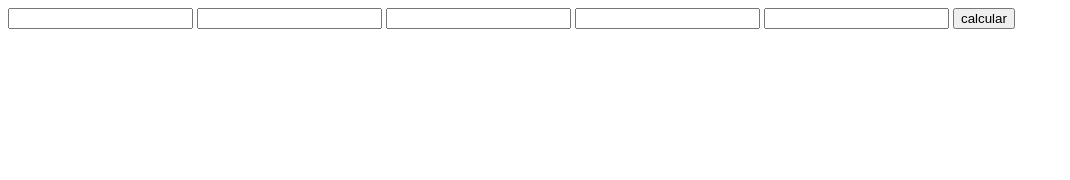
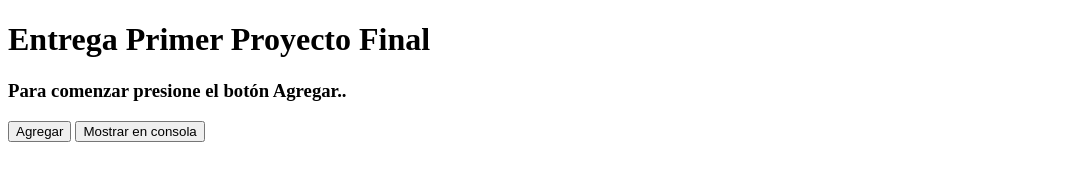
Before and after one commit to Facundo-1995/ProyecyoJS, a plain HTML site: page index.html in a window 1280 px wide. Shown: the whole page, without its empty margins (0-1070 px from the left). Drawn offline with Linux system fonts and the light colour scheme.

Commit message:
Proyecto Final reentrega

```diff
--- a/index.html
+++ b/index.html
@@ -1,5 +1,6 @@
 <!DOCTYPE html>
 <html lang="en">
+
 <head>
     <meta charset="UTF-8">
     <meta http-equiv="X-UA-Compatible" content="IE=edge">
@@ -8,20 +9,26 @@
 
     <script src="./js/miarchivo.js"></script>
 </head>
+
 <body>
+    <H1>Entrega Primer Proyecto Final</H1>
 
-    <input type="number" name="" id="texto1">
-    <input type="number" name="" id="texto2">
-    <input type="number" name="" id="texto3">
-    <input type="number" name="" id="texto4">
-    <input type="number" name="" id="texto5">
+    <h3>Para comenzar presione el botón Agregar..</h3>
 
-    <button id="boton" onclick="calcular()">
-        calcular
+    <!-- <input type="text" name="" id="texto1"> -->
+
+
+    <button id="boton" onclick="agregar()">
+        Agregar
+    </button>
+
+    <button id="boton" onclick="mostrar()">
+         Mostrar en consola
     </button>
 
     <label id="resultado"> </label>
 
 
 </body>
+
 </html>
--- a/js/miarchivo.js
+++ b/js/miarchivo.js
@@ -1,51 +1,14 @@
-// function bucle(){
+var articulo = [];
 
-//     var num=prompt("ingrese un numero",);
+function agregar() {
+   var t1 = prompt("Ingrese un texto");//document.getElementById("texto1").value;
+   articulo[articulo.length] = t1;
+//   document.getElementById("texto1").value="";
+}
 
-//      for (let index = 0; index < num; index++) {
-
-//         console.log("hola "+index);
-
-//      }
-
-// }
-
-// function bucle(){
-//     var con="";
-//     var text=prompt("Ingrese un texto. Para finalizar ingrese ESC");
-//     while (text!="ESC"){
-//         con=con+text;
-//         console.log(con);
-//         text=prompt("Ingrese un texto. Para finalizar ingrese ESC");
-//     }
-// }
-
-// window.onload=bucle();
-
-function calcular() {
-
-   var t1=document.getElementById("texto1").value;
-   var t2=document.getElementById("texto2").value;
-   var t3=document.getElementById("texto3").value;
-   var t4=document.getElementById("texto4").value;
-   var t5=document.getElementById("texto5").value;
-
-   document.getElementById("resultado").innerHTML=(parseInt(t1)+parseInt(t2)+parseInt(t3)+parseInt(t4)+parseInt(t5))*1.21;
-
-   var numeros=[];
-
-   numeros[0]=t1;
-   numeros[1]=t2;
-   numeros[2]=t3;
-   numeros[3]=t4;
-   numeros[4]=t5;
-
-   for (let index = 0; index < numeros.length; index++) {
-   console.log (numeros[index]);
+function mostrar() {
+   for (let index = 0; index < articulo.length; index++) {
+      console.log(articulo[index]);
 
    }
-
-
-
-
 }
```
